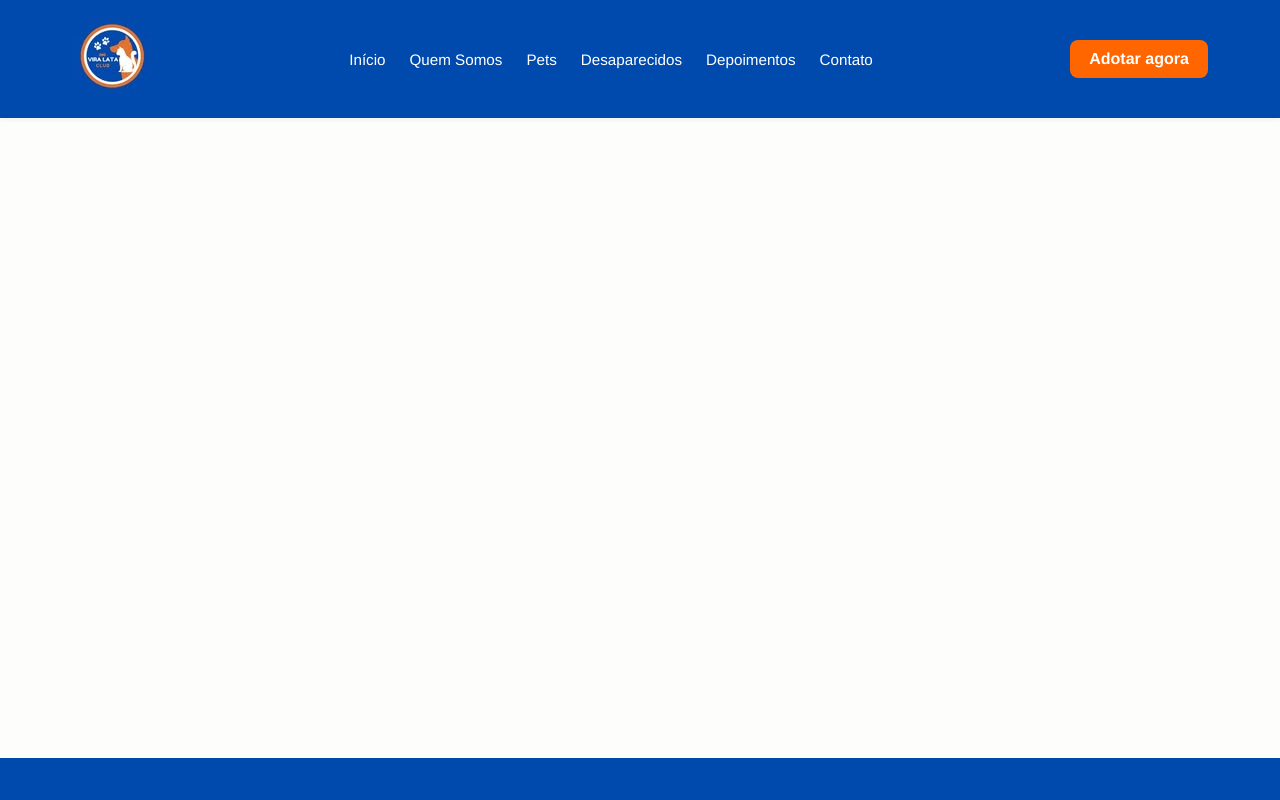
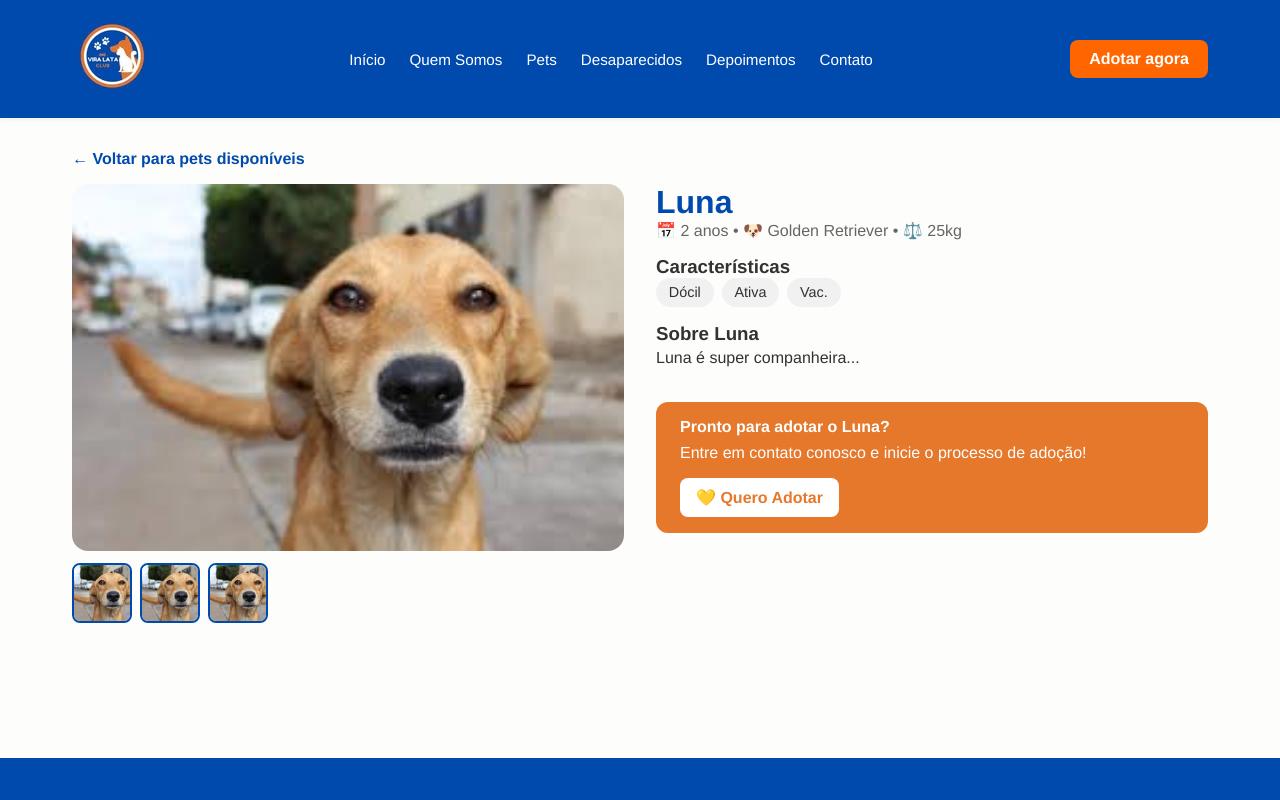
Before and after one commit to matheus-meissner/vira_lata_club, a React (Vite) app in the folder client/: page /pet/Luna in a window 1280 px wide. Shown: the top 800 px of the page. Built offline with nearby package versions, Linux system fonts and the light colour scheme; no server answers.

Commit message:
feat: Adiciona página de Pet Individual

```diff
--- a/client/src/components/PetsList.jsx
+++ b/client/src/components/PetsList.jsx
@@ -1,4 +1,5 @@
 import React from 'react';
+import { Link } from 'react-router-dom';
 import {
   Section,
   SectionTitle,
@@ -55,7 +56,9 @@ const PetsList = () => {
               <PetName>{pet.name}</PetName>
               <PetDetails>{pet.age} • {pet.breed}</PetDetails>
               <PetTraits>{pet.icon} {pet.traits}</PetTraits>
-              <AdoptButton target="_blank" href="https://l.instagram.com/?u=https%3A%2F%2Fdocs.google.com%2Fforms%2Fd%2Fe%2F1FAIpQLSdSci6Hras_nxwBDkXJ2RIhNIQKSnLREJbZIzEpBLjIHdtqpg%2Fviewform%3Fusp%3Dsharing%26fbclid%3DPAZXh0bgNhZW0CMTEAAadxtX7GZVoqhDwQ397I1qd0694OTHnIzes42iqFOoNNJfxC--VHCl9ER7fElQ_aem_pjKjt6CpuDE_lPUwKlHxPw&e=AT1z_O0fOUEElyr5M2wZCY6Fzk2bIaDtbxRJoS1rGadGHdm0SoVxra4M-nb9IIykjuEZDZ3AzzzC6Ob9crToiHszChXac8UODCYL394">Quero Adotar</AdoptButton>
+              <Link to={`/pet/${pet.name}`}>
+                <AdoptButton>Quero Adotar</AdoptButton>
+              </Link>
             </PetInfo>
           </PetCard>
         ))}
--- /dev/null
+++ b/client/src/pages/Pet.jsx
@@ -0,0 +1,106 @@
+import React from 'react';
+import { useParams, Link } from 'react-router-dom';
+import {
+  Container,
+  BackLink,
+  Content,
+  ImageSection,
+  MainImage,
+  ThumbnailWrapper,
+  Thumbnail,
+  InfoSection,
+  Title,
+  SubInfo,
+  Traits,
+  Trait,
+  Description,
+  AdoptBox,
+  AdoptButton,
+  ContactInfo,
+} from '../styles/Pet.styles';
+
+import lunaImg from '../assets/luna.jpeg';
+import maxImg from '../assets/max.jpeg';
+import thorImg from '../assets/thor.jpeg';
+
+const pets = [
+  {
+    name: 'Luna',
+    age: '2 anos',
+    breed: 'Golden Retriever',
+    traits: ['Dócil', 'Brincalhona'],
+    weight: '25kg',
+    image: lunaImg,
+    images: [lunaImg, lunaImg, lunaImg],
+    description: 'Luna é super companheira...',
+    characteristics: ['Dócil', 'Ativa', 'Vac.'],
+  },
+  {
+    name: 'Max',
+    age: '1 ano',
+    breed: 'Border Collie',
+    traits: ['Inteligente', 'Esperto'],
+    weight: '22kg',
+    image: maxImg,
+    images: [maxImg, maxImg, maxImg],
+    description: 'Max adora correr e brincar...',
+    characteristics: ['Obediente', 'Brincalhão'],
+  },
+  {
+    name: 'Thor',
+    age: '6 meses',
+    breed: 'Labrador',
+    traits: ['Fofo', 'Calmo'],
+    weight: '18kg',
+    image: thorImg,
+    images: [thorImg, thorImg, thorImg],
+    description: 'Thor é um amorzinho de filhote...',
+    characteristics: ['Calmo', 'Amigável'],
+  },
+];
+
+const Pet = () => {
+  const { name } = useParams();
+  const pet = pets.find(p => p.name.toLowerCase() === name.toLowerCase());
+
+  if (!pet) return <p>Pet não encontrado.</p>;
+
+  return (
+    <Container>
+      <BackLink to="/">← Voltar para pets disponíveis</BackLink>
+      <Content>
+        <ImageSection>
+          <MainImage src={pet.images[0]} alt={pet.name} />
+          <ThumbnailWrapper>
+            {pet.images.map((img, i) => (
+              <Thumbnail key={i} src={img} alt={`img-${i}`} />
+            ))}
+          </ThumbnailWrapper>
+        </ImageSection>
+
+        <InfoSection>
+          <Title>{pet.name}</Title>
+          <SubInfo>📅 {pet.age} • 🐶 {pet.breed} • ⚖️ {pet.weight}</SubInfo>
+
+          <h3>Características</h3>
+          <Traits>
+            {pet.characteristics.map((char, i) => (
+              <Trait key={i}>{char}</Trait>
+            ))}
+          </Traits>
+
+          <h3>Sobre {pet.name}</h3>
+          <Description>{pet.description}</Description>
+
+          <AdoptBox>
+            <strong>Pronto para adotar o {pet.name}?</strong>
+            <p>Entre em contato conosco e inicie o processo de adoção!</p>
+            <AdoptButton target="_blank" href="https://l.instagram.com/?u=https%3A%2F%2Fdocs.google.com%2Fforms%2Fd%2Fe%2F1FAIpQLSdSci6Hras_nxwBDkXJ2RIhNIQKSnLREJbZIzEpBLjIHdtqpg%2Fviewform%3Fusp%3Dsharing%26fbclid%3DPAZXh0bgNhZW0CMTEAAadxtX7GZVoqhDwQ397I1qd0694OTHnIzes42iqFOoNNJfxC--VHCl9ER7fElQ_aem_pjKjt6CpuDE_lPUwKlHxPw&e=AT1z_O0fOUEElyr5M2wZCY6Fzk2bIaDtbxRJoS1rGadGHdm0SoVxra4M-nb9IIykjuEZDZ3AzzzC6Ob9crToiHszChXac8UODCYL394">💛 Quero Adotar</AdoptButton>
+          </AdoptBox>
+        </InfoSection>
+      </Content>
+    </Container>
+  );
+};
+
+export default Pet;
--- a/client/src/routes/index.jsx
+++ b/client/src/routes/index.jsx
@@ -2,6 +2,7 @@ import { Routes, Route } from 'react-router-dom';
 import Home from '../pages/Home';
 import About from '../pages/About';
 import Adoption from '../pages/Adoption';
+import Pet from '../pages/Pet'
 
 export default function AppRoutes() {
   return (
@@ -9,6 +10,7 @@ export default function AppRoutes() {
       <Route path="/" element={<Home />} />
       <Route path="/sobre" element={<About />} />
       <Route path="/adocao" element={<Adoption />} />
+      <Route path="/pet/:name" element={< Pet/>}/>
     </Routes>
   );
 }
--- /dev/null
+++ b/client/src/styles/Pet.styles.js
@@ -0,0 +1,136 @@
+// src/styles/Pet.styles.js
+import styled from 'styled-components';
+import { Link } from 'react-router-dom';
+import { theme } from './theme';
+
+export const Container = styled.div`
+  padding: 2rem;
+  max-width: 1200px;
+  margin: 0 auto;
+`;
+
+export const BackLink = styled(Link)`
+  display: inline-flex;
+  align-items: center;
+  color: ${theme.colors.primary};
+  text-decoration: none;
+  font-weight: bold;
+  margin-bottom: 1rem;
+
+  svg {
+    margin-right: 0.5rem;
+  }
+`;
+
+export const Content = styled.div`
+  display: flex;
+  flex-wrap: wrap;
+  gap: 2rem;
+`;
+
+export const ImageSection = styled.div`
+  flex: 1;
+`;
+
+export const MainImage = styled.img`
+  width: 100%;
+  border-radius: 16px;
+`;
+
+export const ThumbnailWrapper = styled.div`
+  display: flex;
+  gap: 0.5rem;
+  margin-top: 0.5rem;
+`;
+
+export const Thumbnail = styled.img`
+  width: 60px;
+  height: 60px;
+  object-fit: cover;
+  border-radius: 8px;
+  border: 2px solid ${theme.colors.primary};
+`;
+
+export const InfoSection = styled.div`
+  flex: 1;
+`;
+
+export const Title = styled.h2`
+  font-size: 2rem;
+  color: ${theme.colors.primary};
+`;
+
+export const SubInfo = styled.div`
+  color: #666;
+  margin-bottom: 1rem;
+`;
+
+export const Traits = styled.div`
+  display: flex;
+  flex-wrap: wrap;
+  gap: 0.5rem;
+  margin-bottom: 1rem;
+`;
+
+export const Trait = styled.span`
+  background-color: #f1f1f1;
+  padding: 0.4rem 0.8rem;
+  border-radius: 16px;
+  font-size: 0.9rem;
+`;
+
+export const Description = styled.p`
+  line-height: 1.6;
+  margin-bottom: 2rem;
+`;
+
+export const AdoptBox = styled.div`
+  background-color: ${theme.colors.orange};
+  color: #fff;
+  padding: 1rem 1.5rem;
+  border-radius: 12px;
+  margin-bottom: 2rem;
+
+  h3 {
+    margin-top: 0;
+  }
+
+  p {
+    margin: 0.5rem 0 1rem;
+  }
+`;
+
+export const AdoptButton = styled.a`
+  background-color: #fff;
+  color: ${theme.colors.orange};
+  padding: 0.6rem 1rem;
+  border-radius: 8px;
+  text-decoration: none;
+  font-weight: bold;
+  display: inline-flex;
+  align-items: center;
+
+  svg {
+    margin-right: 0.5rem;
+  }
+
+  &:hover {
+    background-color: #ffe0cc;
+  }
+`;
+
+export const ContactInfo = styled.div`
+  background-color: #f8f8f8;
+  padding: 1rem 1.5rem;
+  border-radius: 12px;
+
+  p {
+    margin: 0.5rem 0;
+    display: flex;
+    align-items: center;
+
+    svg {
+      margin-right: 0.5rem;
+    }
+  }
+`;
```
